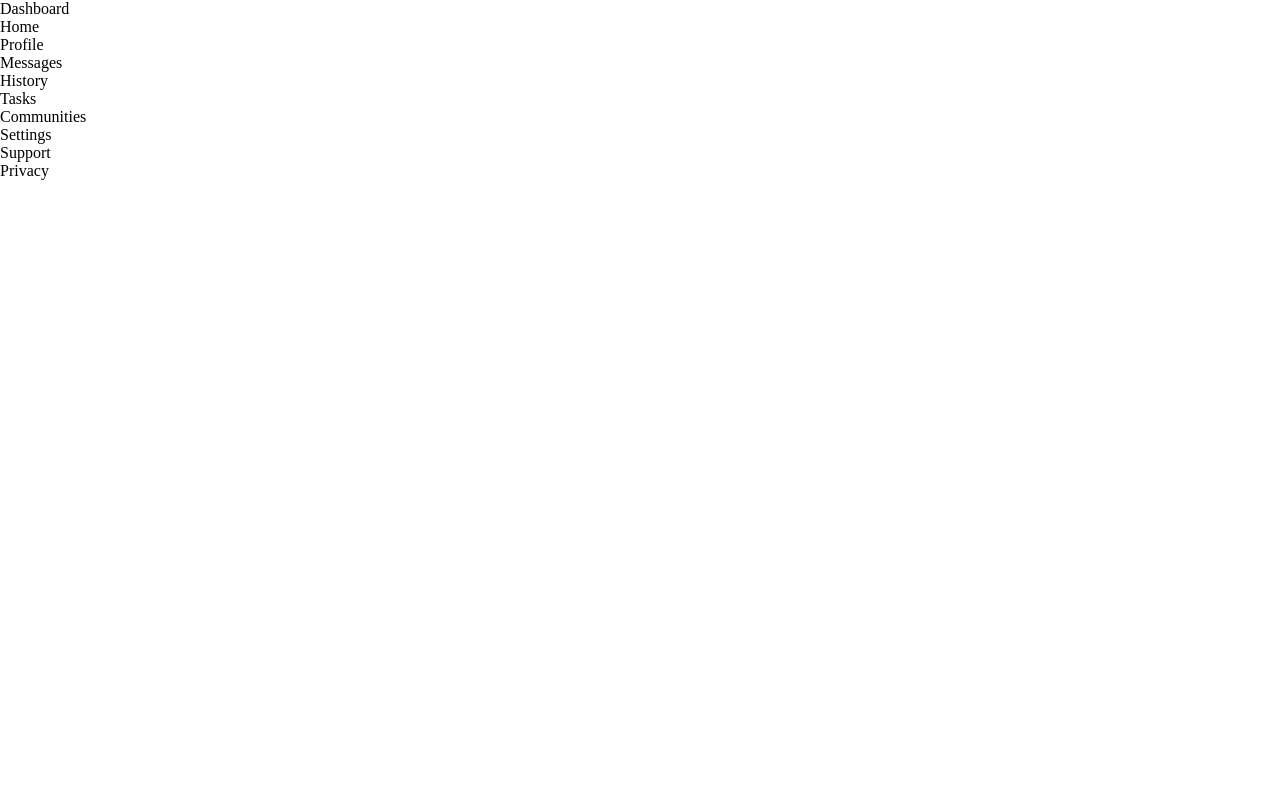
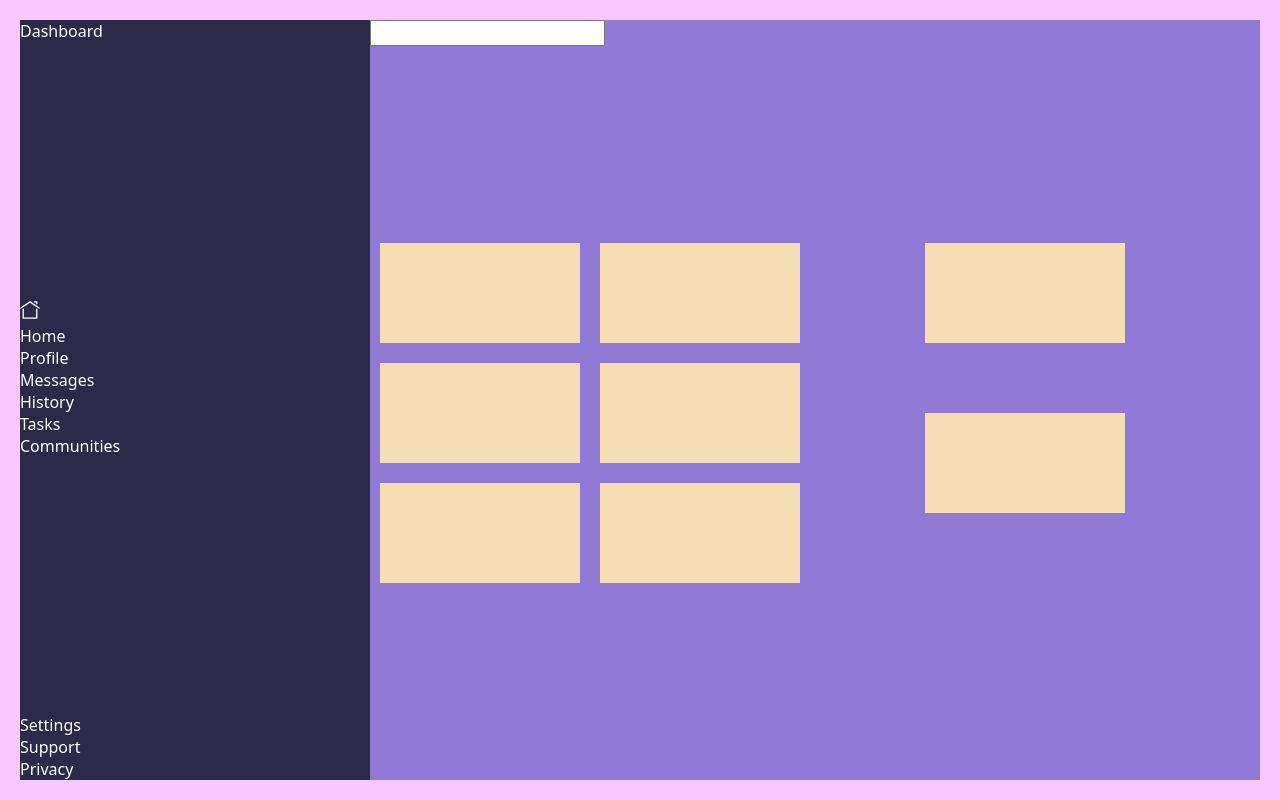
Before and after one commit to exile213/Admin-Dashboard, a plain HTML site: page index.htm in a window 1280 px wide. Drawn offline with Linux system fonts and the light colour scheme.

Commit message:
Add project icons
Add placeholder html elements . Add basic css layouting

```diff
--- a/index.htm
+++ b/index.htm
@@ -8,10 +8,12 @@
 </head>
 <body>
     <div class="whole-container">
-        <div class="sidebar-container"></div>
+        <div class="sidebar-container">
                 <div class="sidebar-title">Dashboard</div>
                 <ul class="main-sidebar">
+                    <span class="sidebar-icon" data-icon="home-icon"></span>
                     <li>Home</li>
+
                     <li>Profile</li>
                     <li>Messages</li>
                     <li>History</li>
@@ -28,7 +30,7 @@
 
         <div class="header-container">
             <header>
-                <!--icons-->
+                <input type="text" name="searchBar" id="">
                 <!--searchbar-->
                 <!--avatar-->
                 <!--buttons-->
@@ -47,11 +49,11 @@
                 </div>
                 <div class="assignment-container">
                     <div class="assignment-card-container">
-
+                        <div class="project"></div>
                     </div>
                 </div>
                 <div class="trending-container">
-
+                    <div class="project"></div>
                 </div>
             </div>
         </main>
--- a/styles.css
+++ b/styles.css
@@ -6,10 +6,11 @@
 *{
     margin: 0;
     padding: 0;
+    font-family: system-ui, -apple-system, BlinkMacSystemFont, 'Segoe UI', Roboto, Oxygen, Ubuntu, Cantarell, 'Open Sans', 'Helvetica Neue', sans-serif;
 }
 
-ul[role='list'], ol[role='list']{
-    list-style: none;
+ul, ol{
+    list-style-type: none;
 }
 
 html:focus-within{
@@ -52,3 +53,88 @@ body, html{
 }
 
 /*ACTUAL CONTENT STARTS HERE*/
+
+:root{
+    --main-color:#907AD6;
+    --secondary-color:#4F518C;
+    --tertiary-color:#2C2A4A;
+    --accent-color:white;
+    --body-background-color:#FAC8FD;
+}
+
+body{
+    padding:20px;
+    background:var(--body-background-color);
+}
+
+.whole-container {
+    width: 100%;
+    height: 100%;
+    display: grid;
+    grid-template-columns: 2fr / 8fr;
+    grid-template-rows: 2fr / 8fr;
+    background: var(--main-color);
+}
+
+/*sidebar section*/
+.sidebar-container {
+    grid-column: 1/2;
+    grid-row: 1 / 3;
+    background: var(--tertiary-color);
+    color: var(--accent-color);
+
+    display: flex;
+    flex-direction: column;
+    justify-content: space-between;
+}
+
+.sidebar-icon{
+    display: inline-block;
+    width: 20px;
+    height: 20px;
+    background-size: cover;
+}
+
+.sidebar-icon[data-icon="home-icon"]{
+    background-image: url(images/home.svg);
+
+}
+
+
+.header-container {
+    grid-column: 2 / 3;
+}
+
+.content-container {
+    grid-column: 2 / 3;
+    grid-row: 2 / 3;
+    display: grid;
+    grid-template-columns: 6fr / 2fr;
+    grid-template-rows: 4fr / 4fr;
+    padding:10px;
+}
+
+.projects-container {
+    grid-column: 1 / 2;
+    grid-row: 1 / 3;
+    display: grid;
+    grid-template-columns: 200px 200px; /* Adjusted the syntax */
+    grid-template-rows: repeat(3, 2fr);
+    grid-gap: 20px;
+}
+
+.project {
+    width: 200px;
+    height: 100px;
+    background: wheat;
+}
+
+.assignment-container{
+    grid-column: 2/3;
+    grid-row: 1/2;
+}
+
+.trending-container{
+    grid-column: 2/3;
+    grid-row: 2/3
+}
```
Also changed, not shown: images/communities.svg (added), images/dashboard.svg (added), images/history.svg (added), images/home.svg (added), images/info.svg (added), images/message.svg (added), images/notification.svg (added), images/privacy.svg (added), images/profile.svg (added), images/search.svg (added), images/settings.svg (added), images/support.svg (added), images/tasks.svg (added), images/user1.svg (added), 4 more files.
